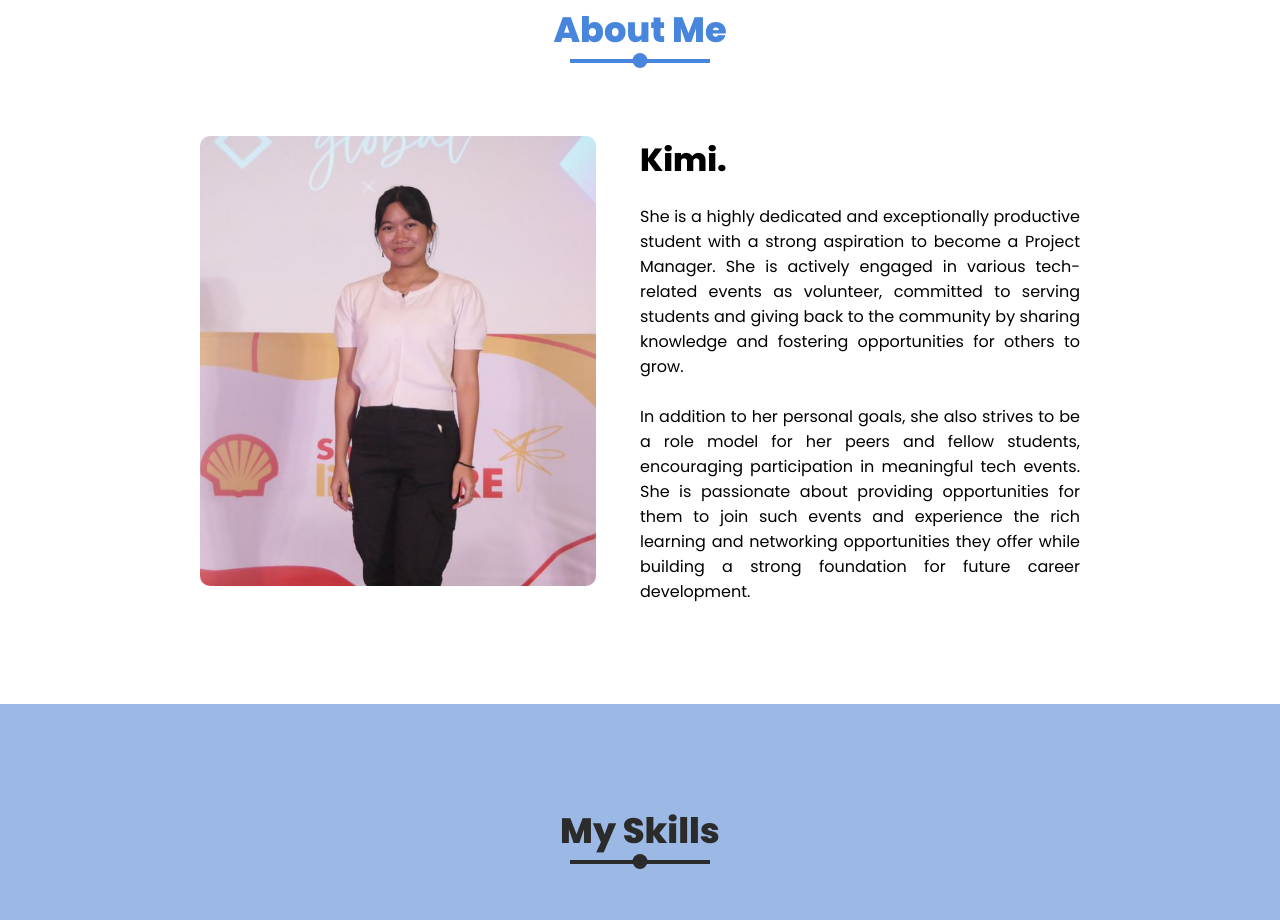
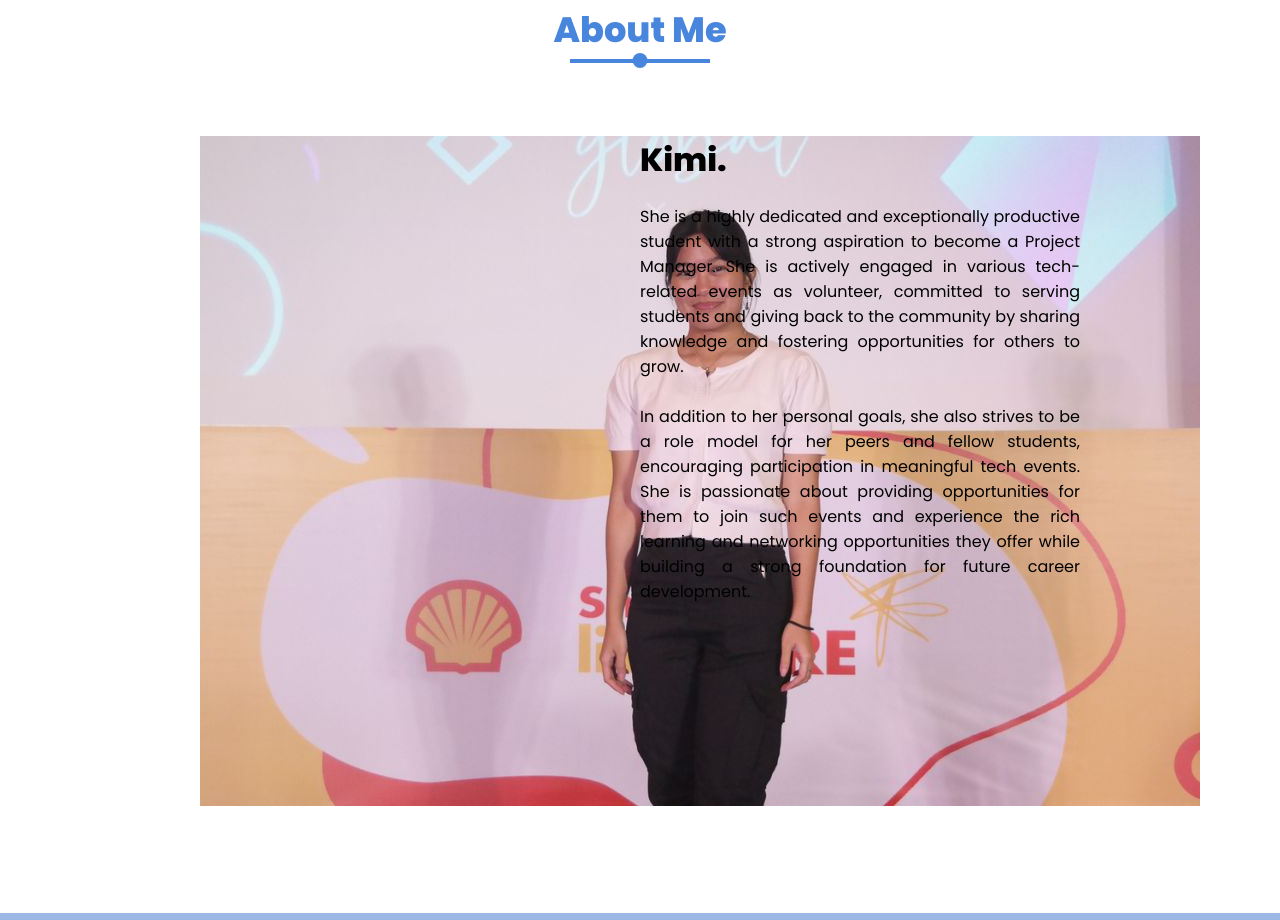
Before and after one commit to mikianka/midterms-HCI2, a plain HTML site: page index.html in a window 1280 px wide. Shown: the part 897-1817 px from the top of the page. Drawn offline with Linux system fonts and the light colour scheme.

Commit message:
style.css

```diff
--- a/style.css
+++ b/style.css
@@ -243,13 +243,13 @@ body{
   width: 50%;
 }
 
-.about .content .col-left .img-card{
+.about .content .col-left .col-right .img-card{
   position: relative;
   width: 100%;
   min-height: 450px;
 }
 
-.about .content .col-left .img-card img{
+.about .content .col-left .col-right .img-card img{
   position: absolute;
   top: 0;
   left: 0;
```
